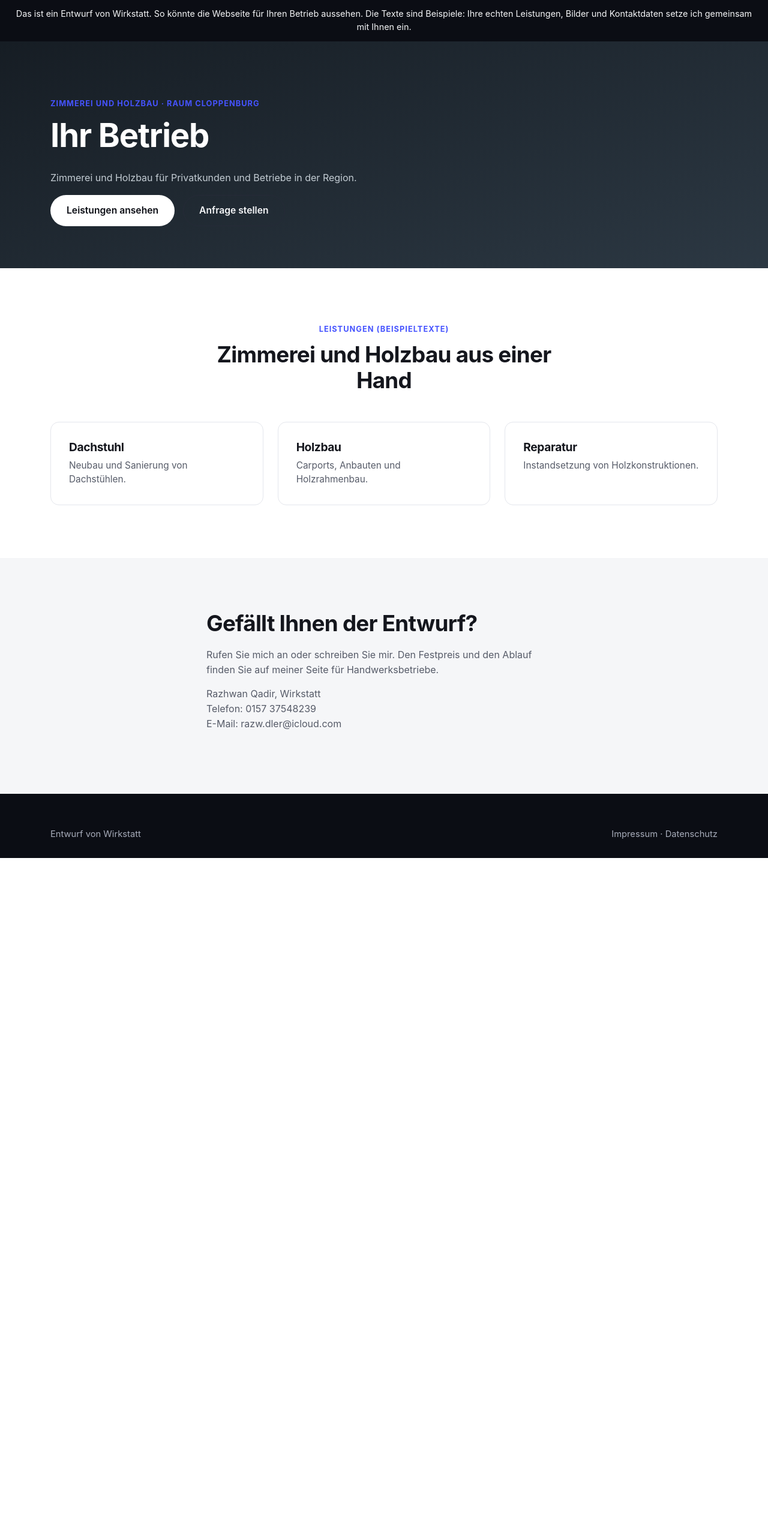
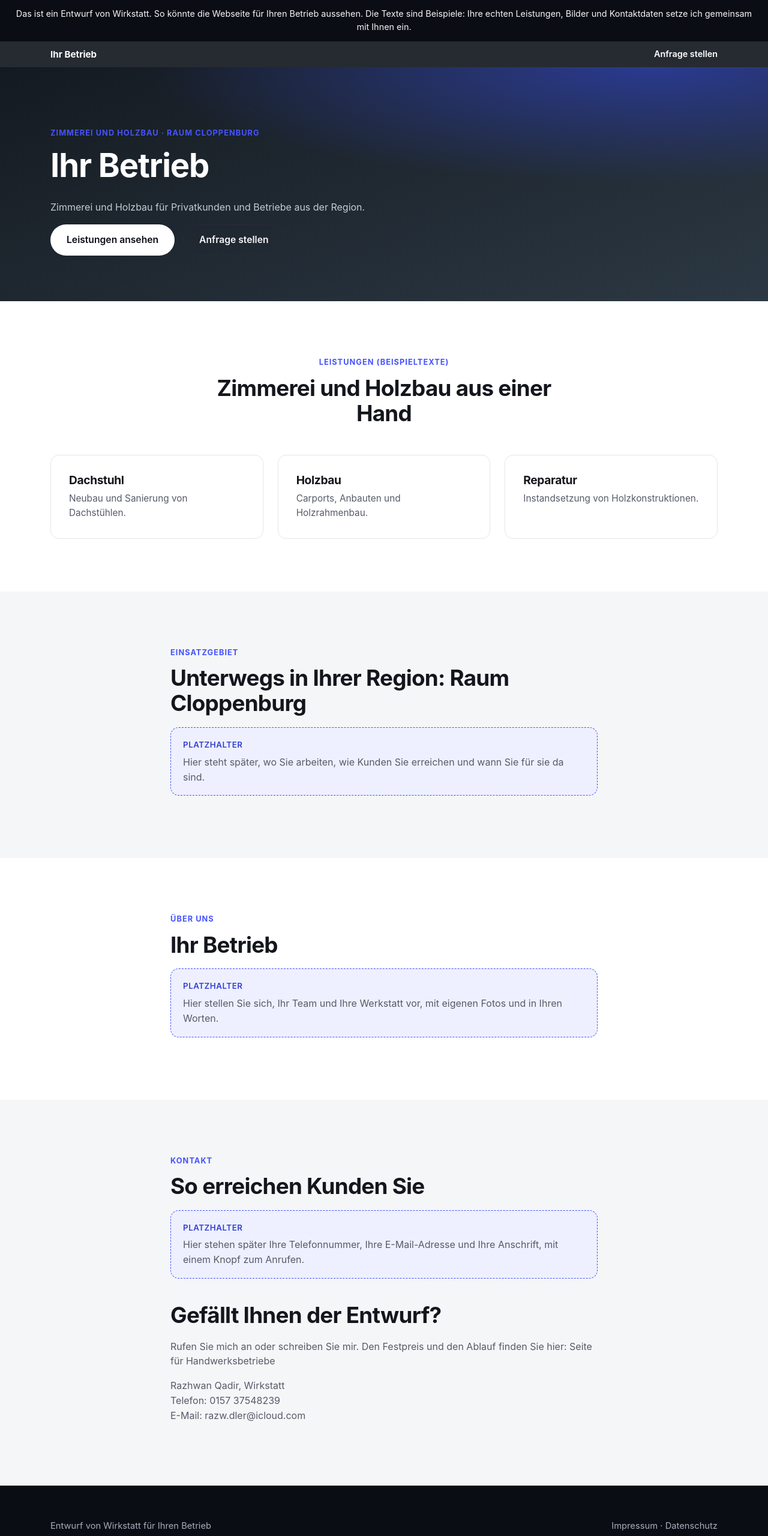
Before and after one commit to Razhwan03/wirkstatt-website, a plain HTML site: page demos/entwurf-zimmerei.html in a window 1280 px wide. Shown: the whole page at 60% size. Before the commit the page ends 1430 px from the top, so only its background shows below. Drawn offline with Linux system fonts and the light colour scheme.

Commit message:
JARVIS: Webseiten für Handwerksbetriebe: Angebotsseite und Demos

```diff
--- a/demos/entwurf-zimmerei.html
+++ b/demos/entwurf-zimmerei.html
@@ -6,22 +6,36 @@
 <title>Entwurf: Zimmerei und Holzbau | Wirkstatt</title>
 <meta name="description" content="Entwurf von Wirkstatt: so könnte die Webseite für einen Betrieb aussehen. Beispieltexte.">
 <meta name="robots" content="noindex, nofollow">
+<meta name="referrer" content="no-referrer">
 <link rel="icon" type="image/svg+xml" href="../assets/favicon.svg">
 <link rel="stylesheet" href="../assets/style.css">
 <style>
-  .hw-hero { background: linear-gradient(160deg,#161d24,#2c3843); color:#fff; padding:90px 0 70px; }
-  .hw-hero p.lead { color:#c3ccd3; max-width:520px; }
+  [hidden] { display: none !important; }
+  .hw-hero { background: radial-gradient(120% 90% at 85% 0%, #2a3a8f 0%, rgba(42,58,143,0) 55%), linear-gradient(160deg,#141a21,#2c3843);
+              color:#fff; padding:96px 0 76px; }
+  .hw-hero p.lead { color:#c3ccd3; max-width:540px; }
+  .hw-hero h1 { word-break: break-word; }
+  .hw-nav { position: sticky; top: 0; z-index: 5; background: rgba(20,26,33,.92); color:#fff; backdrop-filter: blur(6px); }
+  .hw-nav .container { display:flex; justify-content:space-between; align-items:center; gap:16px; padding-top:10px; padding-bottom:10px; }
+  .hw-nav strong { font-size: .95rem; white-space: nowrap; overflow: hidden; text-overflow: ellipsis; }
+  .hw-nav a { color:#fff; font-weight:600; font-size:.9rem; text-decoration:none; white-space:nowrap; }
+  .hw-platz { border: 1px dashed var(--accent); border-radius: 14px; padding: 18px 20px; background: var(--accent-soft); }
+  .hw-platz small { display:block; color: var(--accent-dark); font-weight:600; margin-bottom:6px; letter-spacing:.04em; text-transform:uppercase; }
+  .bewegt .auftritt { opacity: 0; transform: translateY(18px); transition: opacity .6s ease, transform .6s ease; }
+  .bewegt .auftritt.da { opacity: 1; transform: none; }
 </style>
 </head>
 <body>
 
 <div class="demo-banner">Das ist ein Entwurf von Wirkstatt. So könnte die Webseite für Ihren Betrieb aussehen. Die Texte sind Beispiele: Ihre echten Leistungen, Bilder und Kontaktdaten setze ich gemeinsam mit Ihnen ein.</div>
 
+<nav class="hw-nav"><div class="container"><strong data-name>Ihr Betrieb</strong><a href="#kontakt">Anfrage stellen</a></div></nav>
+
 <section class="hw-hero">
   <div class="container">
-    <span class="eyebrow">Zimmerei und Holzbau · Raum Cloppenburg</span>
-    <h1 id="betrieb">Ihr Betrieb</h1>
-    <p class="lead">Zimmerei und Holzbau für Privatkunden und Betriebe in der Region.</p>
+    <span class="eyebrow">Zimmerei und Holzbau · <span data-ort>Raum Cloppenburg</span></span>
+    <h1 id="betrieb" data-name>Ihr Betrieb</h1>
+    <p class="lead">Zimmerei und Holzbau für Privatkunden und Betriebe aus <span data-ort-umgebung>der Region</span>.</p>
     <div class="cta-row">
       <a href="#leistungen" class="btn btn-invert">Leistungen ansehen</a>
       <a href="#kontakt" class="btn btn-ghost-invert">Anfrage stellen</a>
@@ -33,38 +47,84 @@
   <div class="container">
     <div class="section-head center"><span class="eyebrow">Leistungen (Beispieltexte)</span><h2>Zimmerei und Holzbau aus einer Hand</h2></div>
     <div class="grid grid-3">
-      <div class="card">
+      <div class="card auftritt" data-leistung="0">
         <h3>Dachstuhl</h3>
         <p>Neubau und Sanierung von Dachstühlen.</p>
       </div>
-      <div class="card">
+      <div class="card auftritt" data-leistung="1">
         <h3>Holzbau</h3>
         <p>Carports, Anbauten und Holzrahmenbau.</p>
       </div>
-      <div class="card">
+      <div class="card auftritt" data-leistung="2">
         <h3>Reparatur</h3>
         <p>Instandsetzung von Holzkonstruktionen.</p>
+      </div>
+      <div class="card auftritt" data-leistung="3" hidden>
+        <h3>Carports</h3>
+        <p>Carports und Unterstände aus Holz.</p>
+      </div>
+      <div class="card auftritt" data-leistung="4" hidden>
+        <h3>Anbau und Aufstockung</h3>
+        <p>Mehr Platz in Holzrahmenbauweise.</p>
+      </div>
+      <div class="card auftritt" data-leistung="5" hidden>
+        <h3>Dämmung</h3>
+        <p>Dämmung von Dach und Wänden.</p>
+      </div>
+      <div class="card auftritt" data-leistung="6" hidden>
+        <h3>Fachwerk</h3>
+        <p>Erhalt und Sanierung von Fachwerk.</p>
+      </div>
+      <div class="card auftritt" data-leistung="7" hidden>
+        <h3>Terrassen</h3>
+        <p>Terrassen und Balkone aus Holz.</p>
       </div>
     </div>
   </div>
 </section>
 
+<section class="section section-soft">
+  <div class="container" style="max-width:760px;">
+    <div class="auftritt">
+      <span class="eyebrow">Einsatzgebiet</span>
+      <h2>Unterwegs in Ihrer Region: <span data-ort-umgebung>Raum Cloppenburg</span></h2>
+      <p class="hw-platz"><small>Platzhalter</small>Hier steht später, wo Sie arbeiten, wie Kunden Sie erreichen und wann Sie für sie da sind.</p>
+    </div>
+  </div>
+</section>
+
+<section class="section">
+  <div class="container" style="max-width:760px;">
+    <div class="auftritt">
+      <span class="eyebrow">Über uns</span>
+      <h2 data-name>Ihr Betrieb</h2>
+      <p class="hw-platz"><small>Platzhalter</small>Hier stellen Sie sich, Ihr Team und Ihre Werkstatt vor, mit eigenen Fotos und in Ihren Worten.</p>
+    </div>
+  </div>
+</section>
+
 <section id="kontakt" class="section section-soft">
-  <div class="container" style="max-width:640px;">
-    <h2>Gefällt Ihnen der Entwurf?</h2>
-    <p>Rufen Sie mich an oder schreiben Sie mir. Den Festpreis und den Ablauf finden Sie auf meiner
-    <a href="../handwerk/">Seite für Handwerksbetriebe</a>.</p>
-    <p>Razhwan Qadir, Wirkstatt<br>Telefon: <a href="tel:+4915737548239">0157 37548239</a><br>E-Mail: <a href="mailto:razw.dler@icloud.com">razw.dler@icloud.com</a></p>
+  <div class="container" style="max-width:760px;">
+    <div class="auftritt">
+      <span class="eyebrow">Kontakt</span>
+      <h2>So erreichen Kunden Sie</h2>
+      <p class="hw-platz"><small>Platzhalter</small>Hier stehen später Ihre Telefonnummer, Ihre E-Mail-Adresse und Ihre Anschrift, mit einem Knopf zum Anrufen.</p>
+    </div>
+    <div class="auftritt" style="margin-top:40px;">
+      <h2>Gefällt Ihnen der Entwurf?</h2>
+      <p>Rufen Sie mich an oder schreiben Sie mir. Den Festpreis und den Ablauf finden Sie hier: <a href="../handwerk/">Seite für Handwerksbetriebe</a></p>
+      <p>Razhwan Qadir, Wirkstatt<br>Telefon: <a href="tel:+4915737548239">0157 37548239</a><br>E-Mail: <a href="mailto:razw.dler@icloud.com">razw.dler@icloud.com</a></p>
+    </div>
   </div>
 </section>
 
 <footer class="site-footer">
   <div class="container footer-bottom">
-    <span>Entwurf von Wirkstatt</span>
+    <span>Entwurf von Wirkstatt für <span data-name>Ihren Betrieb</span></span>
     <span><a href="../impressum.html">Impressum</a> · <a href="../datenschutz.html">Datenschutz</a></span>
   </div>
 </footer>
 
-<script>(function(){try{var n=decodeURIComponent(location.hash.slice(1)).replace(/[\u0000-\u001f<>]/g,"").trim().slice(0,80);if(n){document.getElementById("betrieb").textContent=n;document.title=n+" | Entwurf von Wirkstatt";}}catch(e){}})();</script>
+<script>(function(){try{var h=location.hash.slice(1),n="",o="",l="";if(/(^|&)n=/.test(h)){var q=new URLSearchParams(h);n=q.get("n")||"";o=q.get("o")||"";l=q.get("l")||"";}else{n=decodeURIComponent(h);}var s=function(t,m){return String(t||"").replace(/[\u0000-\u001f<>]/g,"").replace(/\s+/g," ").trim().slice(0,m);};n=s(n,80);o=s(o,40);l=String(l).replace(/[^0-9]/g,"").slice(0,9);var alle=function(a,f){var e=document.querySelectorAll("["+a+"]");for(var i=0;i<e.length;i++)f(e[i]);};if(n){alle("data-name",function(e){e.textContent=n;});document.title=n+" | Entwurf von Wirkstatt";}if(o){alle("data-ort",function(e){e.textContent=o;});alle("data-ort-umgebung",function(e){e.textContent=o+" und Umgebung";});}if(l){alle("data-leistung",function(e){e.hidden=l.indexOf(e.getAttribute("data-leistung"))<0;});}}catch(e){}try{if(window.IntersectionObserver&&!(window.matchMedia&&matchMedia("(prefers-reduced-motion: reduce)").matches)){document.documentElement.className+=" bewegt";var b=new IntersectionObserver(function(x){x.forEach(function(y){if(y.isIntersecting){y.target.className+=" da";b.unobserve(y.target);}});},{threshold:0.15});var r=document.querySelectorAll(".auftritt");for(var j=0;j<r.length;j++)b.observe(r[j]);}}catch(e){}})();</script>
 </body>
 </html>
```
